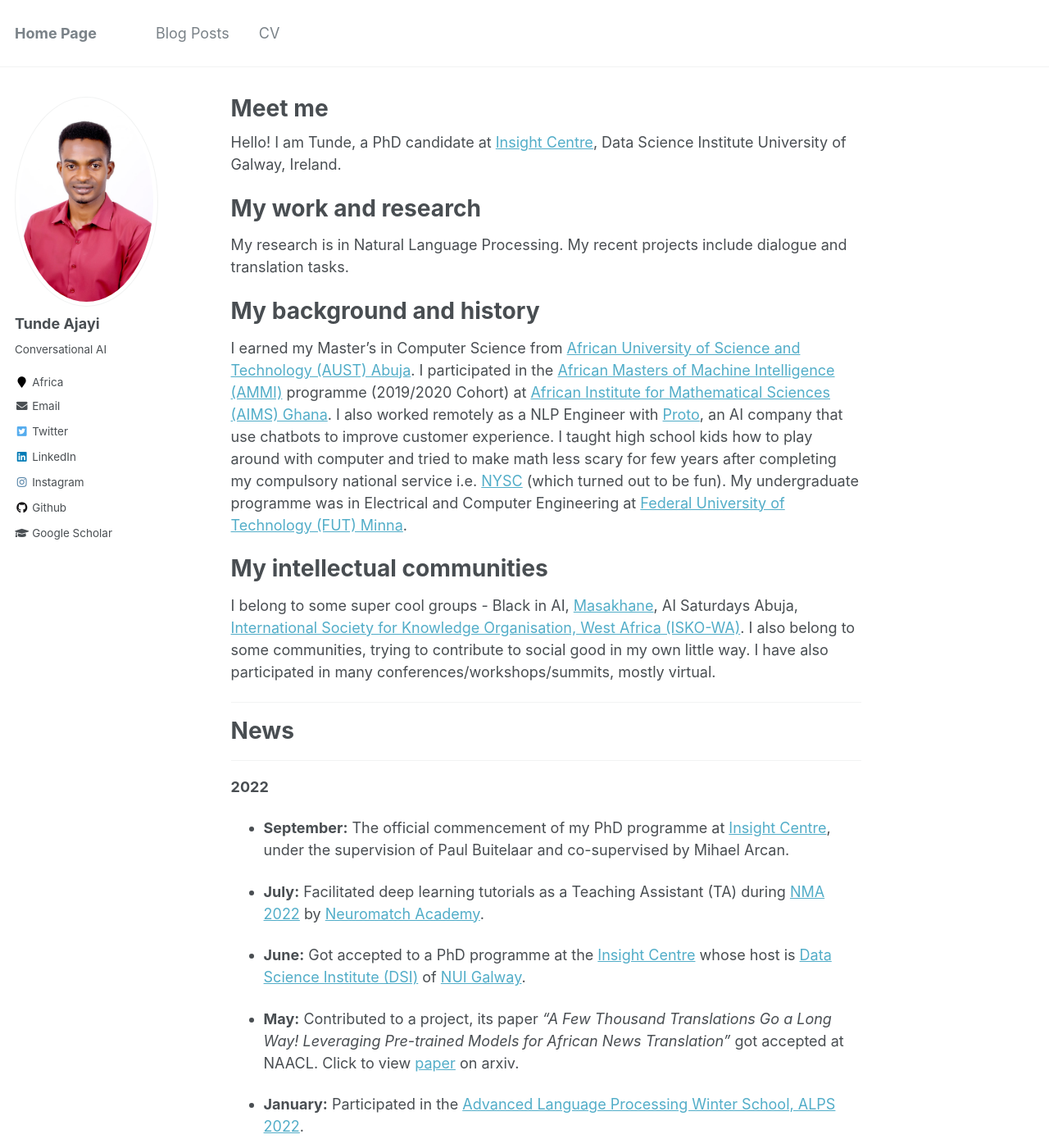
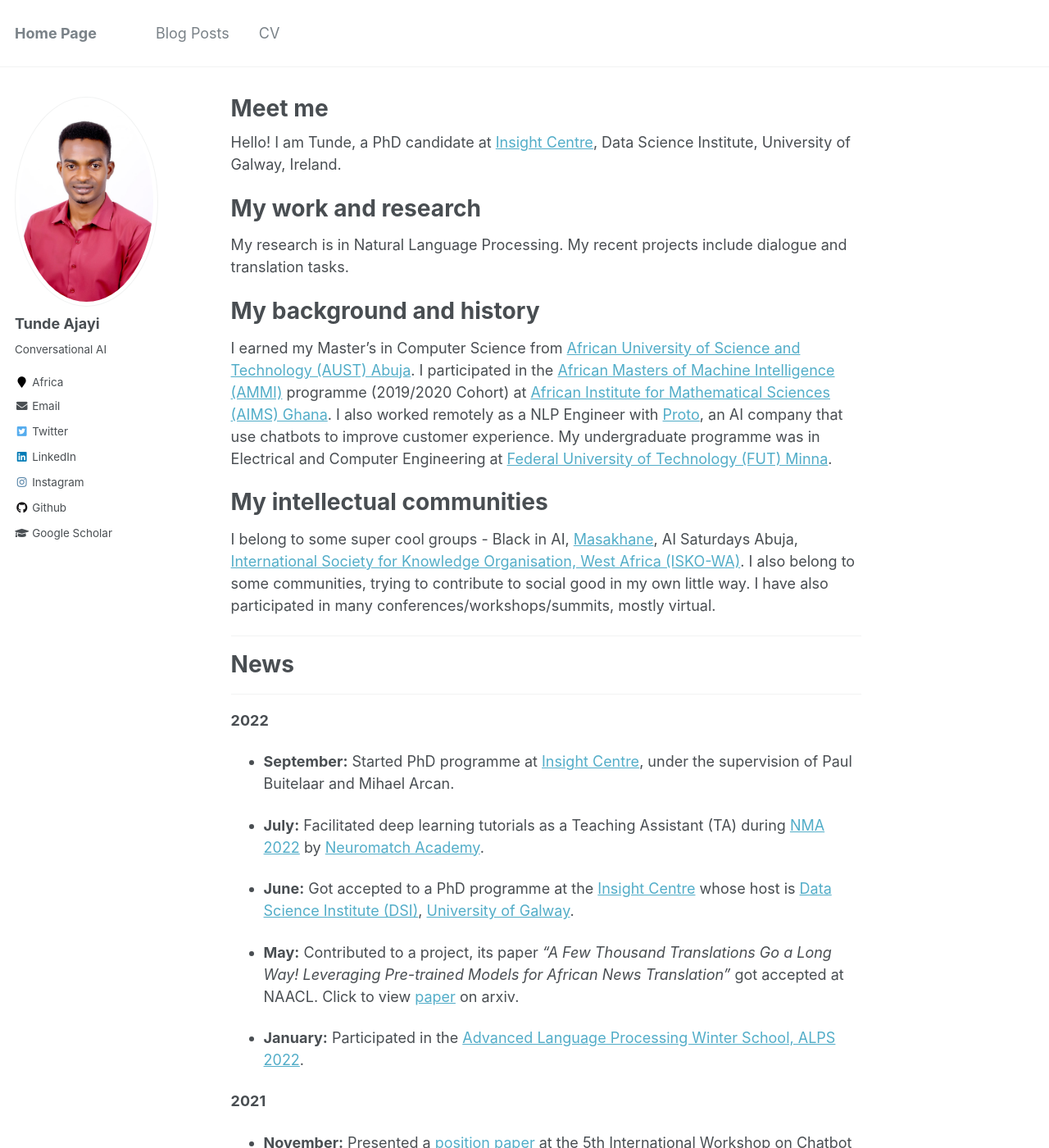
Before and after one commit to tundeajayi/tundeajayi.github.io, a Jekyll site: the page built from _pages/about.md, in a window 1280 px wide and 1400 px high. Shown: the whole window at 82% size. Built offline with Jekyll 4.4.1, drawn with Linux system fonts in a browser that asks for light colours.

Commit message:
update bio

```diff
--- a/_pages/about.md
+++ b/_pages/about.md
@@ -8,7 +8,7 @@ redirect_from:
   - /about.html
 ---
 
-Hello! I am Tunde, a PhD candidate at [Insight Centre](https://www.insight-centre.org/), Data Science Institute University of Galway, Ireland.
+Hello! I am Tunde, a PhD candidate at [Insight Centre](https://www.insight-centre.org/), Data Science Institute, University of Galway, Ireland.
 
 My work and research
 ======
@@ -19,7 +19,7 @@ My research is in Natural Language Processing. My recent projects include dialog
 My background and history
 ======
 
-I earned my Master's in Computer Science from [African University of Science and Technology (AUST) Abuja](https://aust.edu.ng). I participated in the [African Masters of Machine Intelligence (AMMI)](https://aimsammi.org) programme (2019/2020 Cohort) at [African Institute for Mathematical Sciences (AIMS) Ghana](https://aims.edu.gh). I also worked remotely as a NLP Engineer with [Proto](https://www.proto.cx/), an AI company that use chatbots to improve customer experience. I taught high school kids how to play around with computer and tried to make math less scary for few years after completing my compulsory national service i.e. [NYSC](https://nysc.gov.ng) (which turned out to be fun). My undergraduate programme was in Electrical and Computer Engineering at [Federal University of Technology (FUT) Minna](https://futminna.edu.ng).
+I earned my Master's in Computer Science from [African University of Science and Technology (AUST) Abuja](https://aust.edu.ng). I participated in the [African Masters of Machine Intelligence (AMMI)](https://aimsammi.org) programme (2019/2020 Cohort) at [African Institute for Mathematical Sciences (AIMS) Ghana](https://aims.edu.gh). I also worked remotely as a NLP Engineer with [Proto](https://www.proto.cx/), an AI company that use chatbots to improve customer experience. My undergraduate programme was in Electrical and Computer Engineering at [Federal University of Technology (FUT) Minna](https://futminna.edu.ng).
 
 My intellectual communities
 ======
@@ -35,11 +35,11 @@ News
 
 **2022**
 
-* **September:** The official commencement of my PhD programme at [Insight Centre](https://dsi.nuigalway.ie/unlp/unlp-members/), under the supervision of Paul Buitelaar and co-supervised by Mihael Arcan.
+* **September:** Started PhD programme at [Insight Centre](https://dsi.nuigalway.ie/unlp/unlp-members/), under the supervision of Paul Buitelaar and Mihael Arcan.
 
 * **July:** Facilitated deep learning tutorials as a Teaching Assistant (TA) during [NMA 2022](https://academy.neuromatch.io/courses/nma-2022) by [Neuromatch Academy](https://academy.neuromatch.io/).
 
-* **June:** Got accepted to a PhD programme at the [Insight Centre](https://www.insight-centre.org/) whose host is [Data Science Institute (DSI)](https://dsi.nuigalway.ie/) of [NUI Galway](https://www.nuigalway.ie/).
+* **June:** Got accepted to a PhD programme at the [Insight Centre](https://www.insight-centre.org/) whose host is [Data Science Institute (DSI)](https://dsi.nuigalway.ie/), [University of Galway](https://www.universityofgalway.ie/).
 
 * **May:** Contributed to a project, its paper *"A Few Thousand Translations Go a Long Way! Leveraging Pre-trained Models for African News Translation"* got accepted at NAACL. Click to view [paper](https://arxiv.org/abs/2205.02022) on arxiv.
 
```
